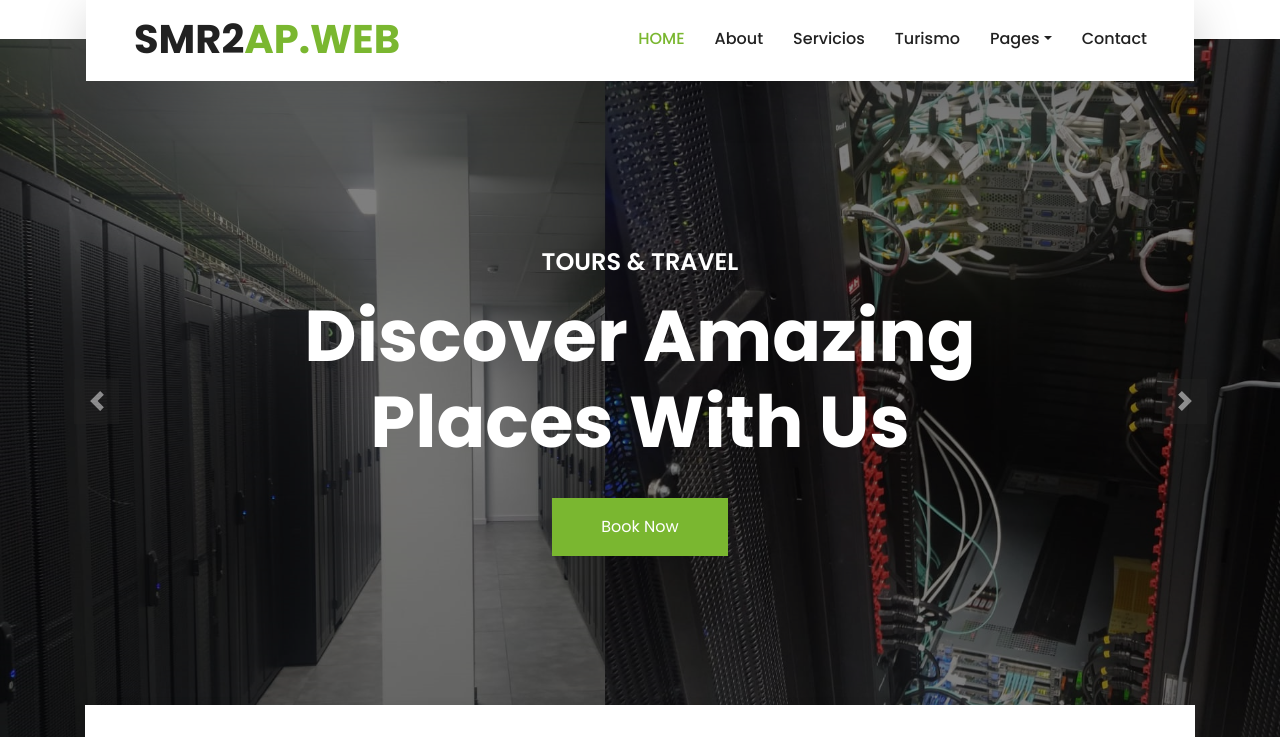
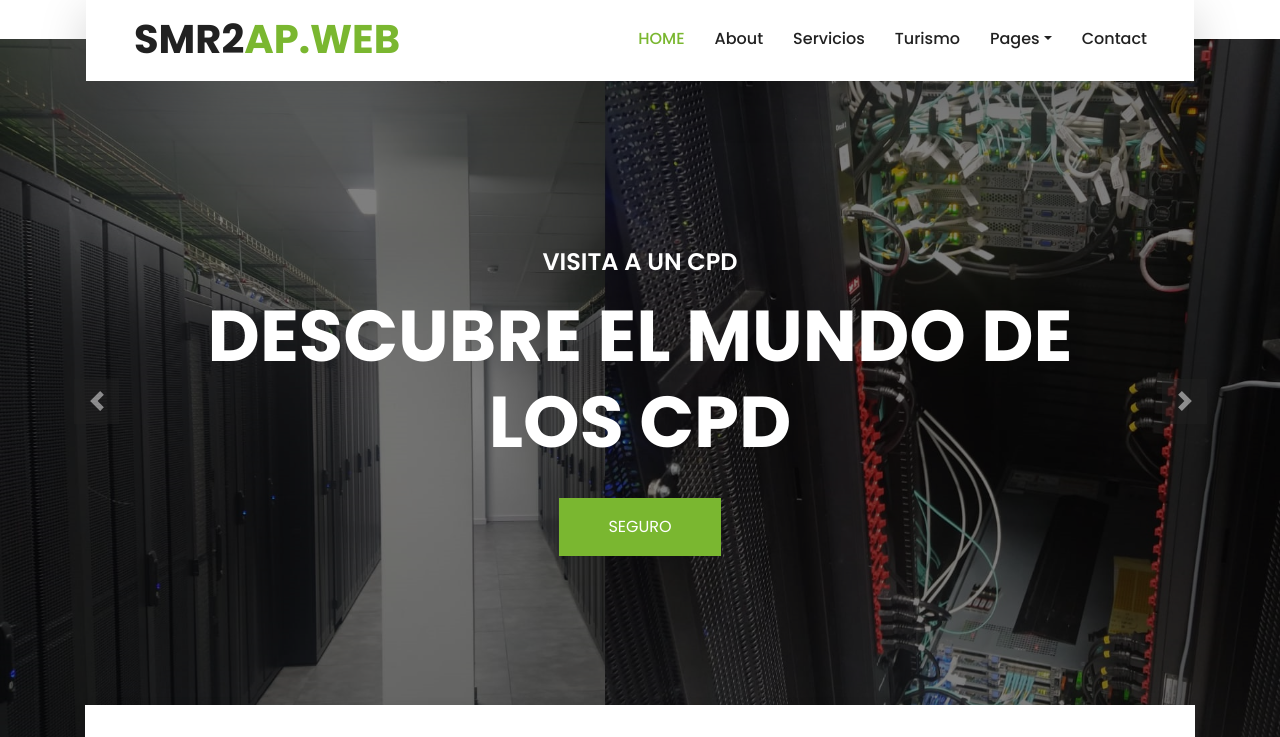
Before and after one commit to JCOSMR/julianpublico, a plain HTML site: page index.html in a window 1280 px wide. Shown: the part 59-796 px from the top of the page. Drawn offline with nearby package versions, Linux system fonts and the light colour scheme.

Commit message:
Cambions4

```diff
--- a/index.html
+++ b/index.html
@@ -116,9 +116,9 @@
                     <img class="w-100" src="img/carousel-2.jpg" alt="Image">
                     <div class="carousel-caption d-flex flex-column align-items-center justify-content-center">
                         <div class="p-3" style="max-width: 900px;">
-                            <h4 class="text-white text-uppercase mb-md-3">Tours & Travel</h4>
-                            <h1 class="display-3 text-white mb-md-4">Discover Amazing Places With Us</h1>
-                            <a href="" class="btn btn-primary py-md-3 px-md-5 mt-2">Book Now</a>
+                            <h4 class="text-white text-uppercase mb-md-3">VISITA A UN CPD</h4>
+                            <h1 class="display-3 text-white mb-md-4">DESCUBRE EL MUNDO DE LOS CPD</h1>
+                            <a href="" class="btn btn-primary py-md-3 px-md-5 mt-2">SEGURO</a>
                         </div>
                     </div>
                 </div>
```
Also changed, not shown: destination.html (+1 -1 lines).
